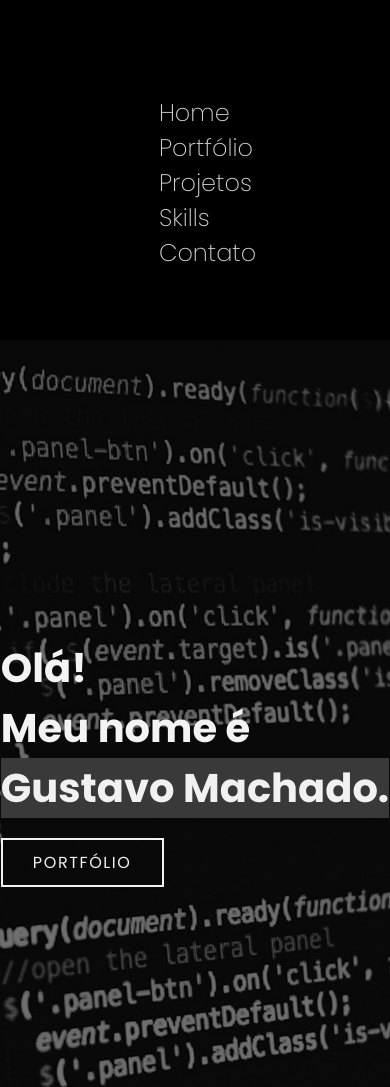
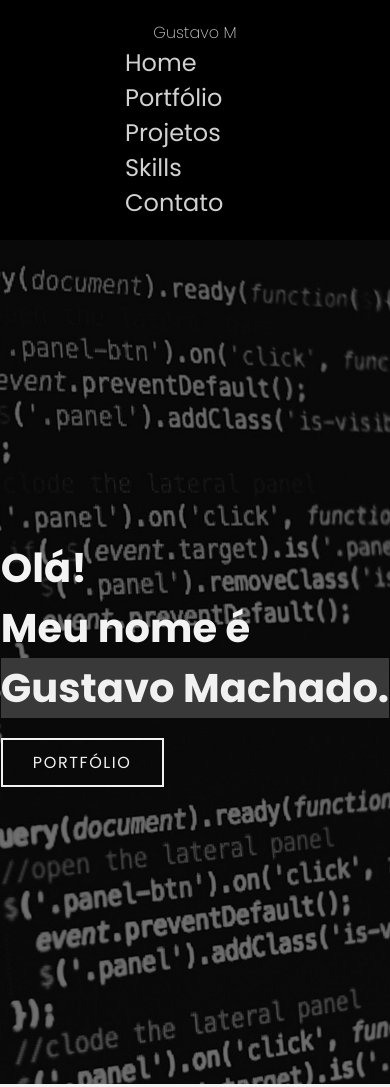
Before and after one commit to machadogustavo/Projeto-STARTse, a plain HTML site: page index.html in a window 390 px wide. Shown: the top 1087 px of the page. Drawn offline with Linux system fonts and the light colour scheme.

Commit message:
Update style.css

```diff
--- a/style.css
+++ b/style.css
@@ -655,17 +655,24 @@ form h5 {
         font-size: 2rem;
 
     }
+    .topbar-nav {
+        z-index: 3;
+        background-color: #000000;
+        position: relative;
+        width: 100%;
+        padding: 20px;
 
+    }
     .max-width {
         display: flex;
         flex-direction: column;
-        margin: 50px;
         align-items: center;
+        justify-content: center;
     }
 
     .topbar-nav .logo-nav a {
         content: '';
-        color: transparent;
+        color: #d1d1d1;
 
     }
 
@@ -674,7 +681,7 @@ form h5 {
         flex-direction: column;
         color: #d1d1d1;
         font-size: 3rem;
-        font-weight: 200;
+        font-weight: 400;
     }
 
     .aboutme-info {
@@ -699,14 +706,7 @@ form h5 {
         text-align: justify;
 
     }
-    .topbar-nav {
-        z-index: 3;
-        background-color: #000000;
-        position: relative;
-        width: 100%;
-        padding: 20px;
 
-    }
 
 
 
```
